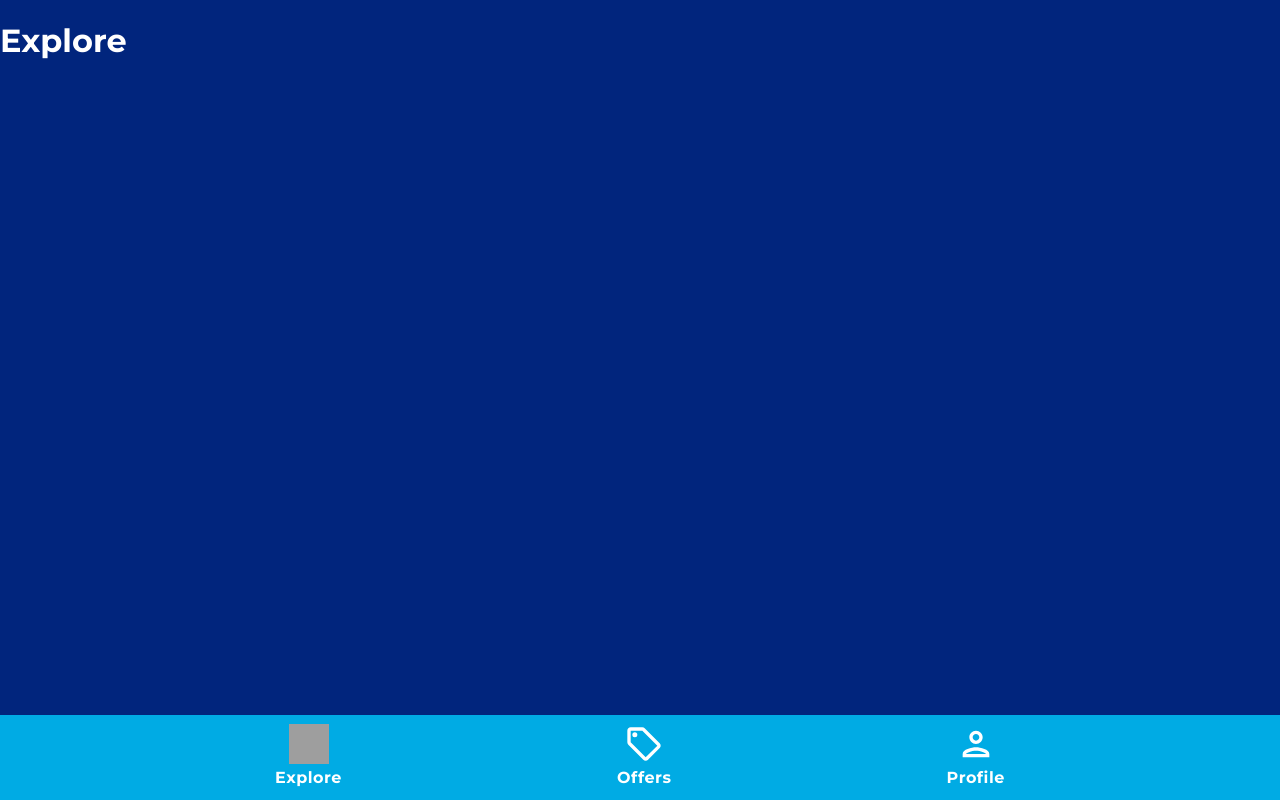
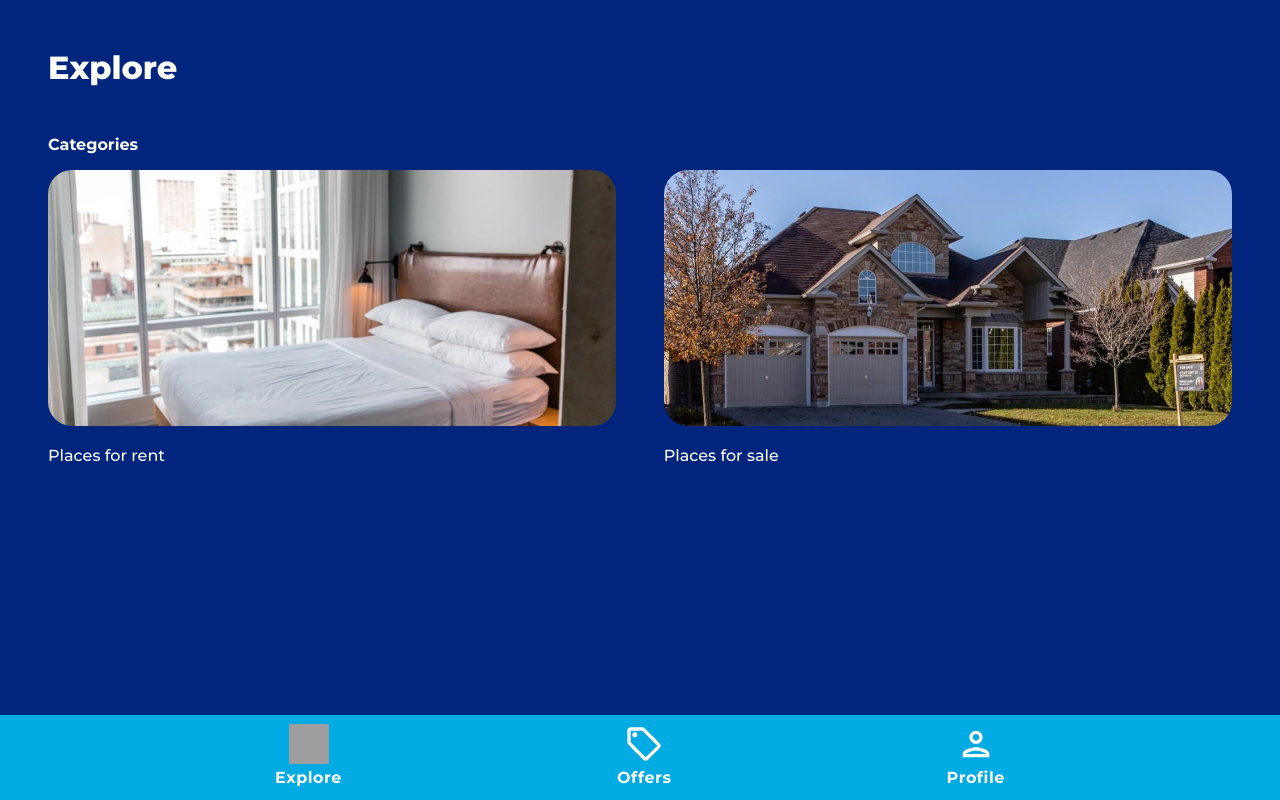
Before and after one commit to AramCodes/real-estate-marketplace, a React (Vite) app: page / in a window 1280 px wide. Built offline with nearby package versions, Linux system fonts and the light colour scheme; no server answers; grey boxes are pictures that could not be loaded.

Commit message:
first part of explore page

```diff
--- a/src/App.jsx
+++ b/src/App.jsx
@@ -5,6 +5,7 @@
 import Profile from "./pages/Profile";
 import SignIn from "./pages/SignIn";
 import SignUp from "./pages/SignUp";
+import Category from "./pages/Category";
 import Navbar from "./components/Navbar";
 import PrivateRoute from "./components/PrivateRoute";
 
@@ -18,6 +19,10 @@
                 <Routes>
                     <Route path="/" element={<Explore />} />
                     <Route path="/offers" element={<Offers />} />
+                    <Route
+                        path="/category/:categoryName"
+                        element={<Category />}
+                    />
 
                     <Route path="/profile" element={<PrivateRoute />}>
                         <Route path="/profile" element={<Profile />} />
--- a/src/index.css
+++ b/src/index.css
@@ -414,7 +414,7 @@
 
 .exploreCategoryImg {
     min-height: 115px;
-    height: 15vw;
+    height: 20vw;
     width: 100%;
     border-radius: 1.5rem;
     object-fit: cover;
--- /dev/null
+++ b/src/pages/Category.jsx
@@ -0,0 +1,5 @@
+const Category = () => {
+    return <div>Category</div>;
+};
+
+export default Category;
--- a/src/pages/Explore.jsx
+++ b/src/pages/Explore.jsx
@@ -1,6 +1,40 @@
+import { Link } from "react-router-dom";
+import rentCategoryImage from "../assets/jpg/rentCategoryImage.jpg";
+import sellCategoryImage from "../assets/jpg/sellCategoryImage.jpg";
+
 import React from "react";
 const Explore = () => {
-    return <h1>Explore</h1>;
+    return (
+        <div className="explore">
+            <header>
+                <p className="pageHeader">Explore</p>
+            </header>
+
+            <main>
+                {/* <Slider /> */}
+
+                <p className="exploreCategoryHeading">Categories</p>
+                <div className="exploreCategories">
+                    <Link to="/category/rent">
+                        <img
+                            src={rentCategoryImage}
+                            alt="rent"
+                            className="exploreCategoryImg"
+                        />
+                        <p className="exploreCategoryName">Places for rent</p>
+                    </Link>
+                    <Link to="/category/sale">
+                        <img
+                            src={sellCategoryImage}
+                            alt="sell"
+                            className="exploreCategoryImg"
+                        />
+                        <p className="exploreCategoryName">Places for sale</p>
+                    </Link>
+                </div>
+            </main>
+        </div>
+    );
 };
 
 export default Explore;
```
